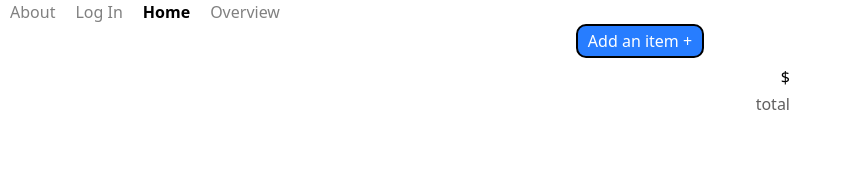
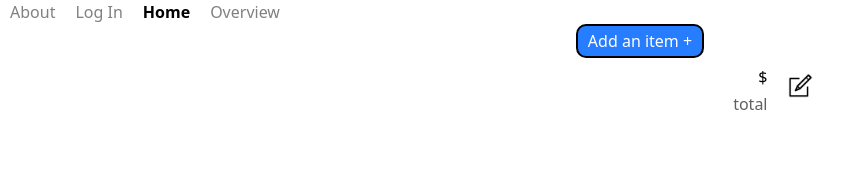
Before and after one commit to rmedge2/Budget-lingo_frontend, a React (Create React App) app: page /mainpage in a window 1280 px wide. Shown: the top 172 px of the page, without its empty margins (0-864 px from the left). Built offline with nearby package versions, Linux system fonts and the light colour scheme; no server answers.

Commit message:
added edit item

```diff
--- a/src/components/Log.css
+++ b/src/components/Log.css
@@ -1,5 +1,5 @@
 .log{
-    margin-bottom: 20px;
+    margin-right: 20px;
     width: 300px;
 }
 .name-amount,.date-total{
@@ -11,3 +11,18 @@
 .log-date, .log-total{
     color: rgb(97, 96, 96);
 }
+.log-box{
+    display: flex;
+    align-items: center;
+    margin-bottom: 20px;
+}
+.edit{
+    border: 2px solid gray;
+    border-radius: 9px;
+
+}
+
+.edit-icon{
+    width: 25px;
+    padding-bottom: 20px;
+}
--- a/src/components/Log.js
+++ b/src/components/Log.js
@@ -15,6 +15,7 @@ const Log = (props) => {
     }
 
     return (
+        <div className='log-box'>
             <div className='log'>
                 <div className='name-amount'>
                     <h3 className='log-name'>{props.name}</h3>
@@ -24,7 +25,9 @@ const Log = (props) => {
                     <h5 className='log-date'>{convertDate(props.time)}</h5>
                     <h6 className='log-total'>total</h6>
                 </div>
-
+            </div>
+            {/* <button className='edit'>edit</button> */}
+            <img className='edit-icon' src={require('../Edit_icon_(the_Noun_Project_30184).svg.png')} alt="edit" />
         </div>
     )
 }
```
Also changed, not shown: src/Edit_icon_(the_Noun_Project_30184).svg (added), src/Edit_icon_(the_Noun_Project_30184).svg.png (added). Lines whose indentation alone changed are shown as unchanged.
